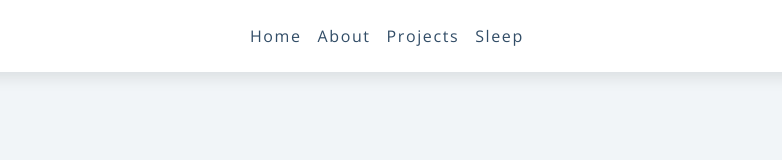
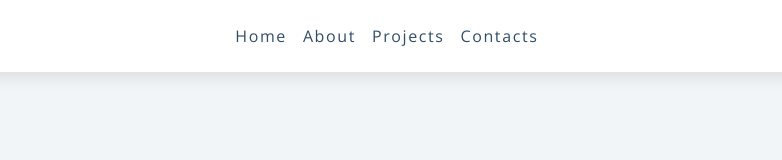
Before and after one commit to upama19/assignment3, a plain HTML site: page index.html in a window 1280 px wide. Shown: the full height of the page, 271-1053 px from the left. Drawn offline with nearby package versions, Linux system fonts and the light colour scheme.

Commit message:
feature added

```diff
--- a/index.html
+++ b/index.html
@@ -26,16 +26,16 @@
         <!-- links -->
         <ul class="links">
           <li>
-            <a href="index.html">home</a>
+            <a href="index.html">Home</a>
           </li>
           <li>
-            <a href="about.html">about</a>
+            <a href="about.html">About</a>
           </li>
           <li>
-            <a href="projects.html">projects</a>
+            <a href="projects.html">Projects</a>
           </li>
           <li>
-            <a href="contact.html">sleep</a>
+            <a href="contact.html">Contacts</a>
           </li>
         </ul>
         <!-- social media -->
```
